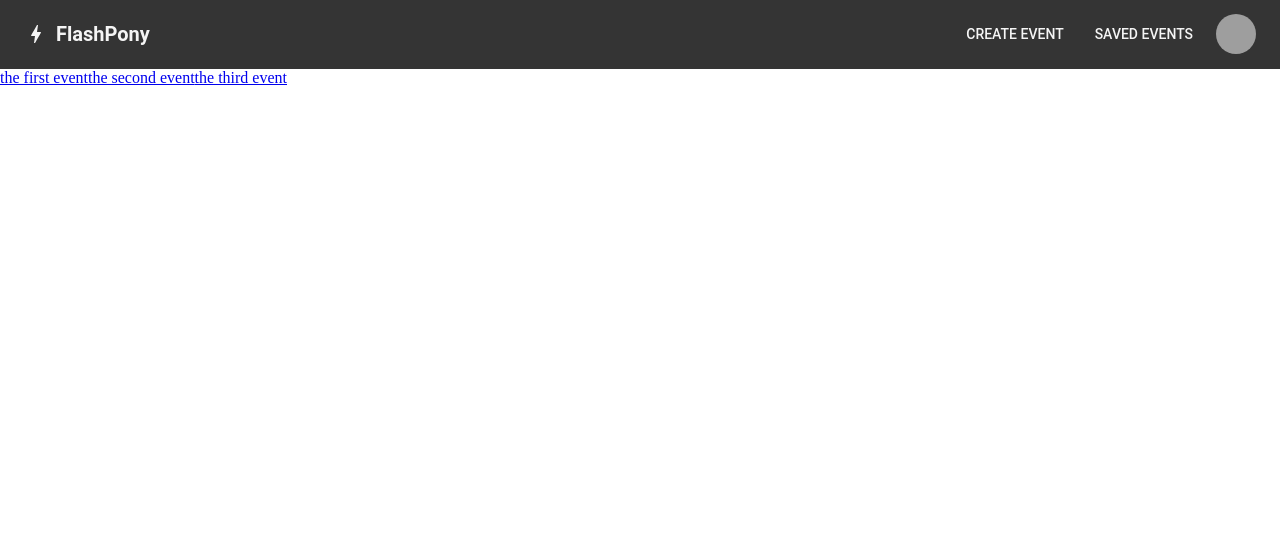
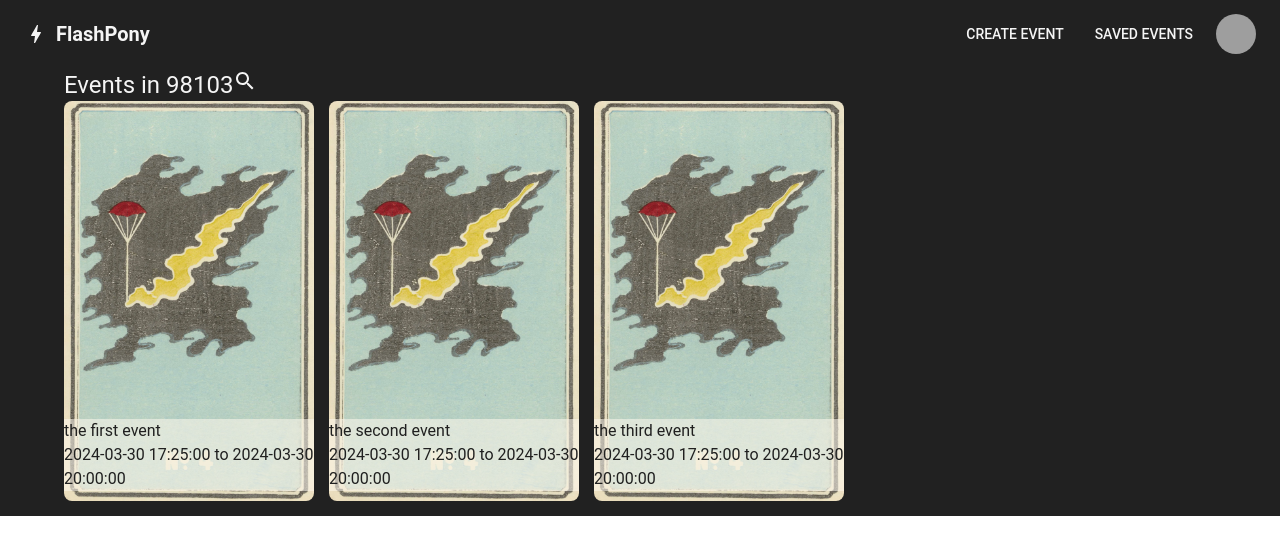
Before and after one commit to kalikokalikova/fp-client, a React (Vite) app: page /events in a window 1280 px wide. Shown: the top 554 px of the page. Built offline with nearby package versions, Linux system fonts and the light colour scheme; grey boxes are pictures that could not be loaded.

Commit message:
work in progress on events page

```diff
--- a/src/pages/EventsPage.jsx
+++ b/src/pages/EventsPage.jsx
@@ -1,18 +1,61 @@
-import React, {useState, useEffect} from "react";
+import React, { useState, useEffect } from "react";
 import dummyEvents from "../components/events/dummyEvents.json";
 import { Link } from "react-router-dom";
+import { Typography, Container, Box } from "@mui/material";
+import SearchIcon from "@mui/icons-material/Search";
 
 export default function EventsPage() {
   const [events, setEvents] = useState([]);
 
   useEffect(() => {
-    setEvents(dummyEvents)
-  },[])
+    setEvents(dummyEvents);
+  }, []);
 
+  const ConstructedEvent = ({ event }) => {
+    const backgroundImage = "url(../src/assets/dayCards/Day_1.webp)";
+    const startDateTime = event.starttime
+    const endDateTime = event.endtime
+    return (
+      <Box
+        sx={{
+          backgroundImage: backgroundImage,
+          backgroundSize: "cover", // Make the background cover the entire element
+          backgroundPosition: "center", // Center the image
+          width: "250px",
+          height: "400px",
+          borderRadius: "8px",
+          position: "relative",
+          margin: "0 15px 15px 0"
+        }}
 
-  return <>
-  {events.map((event) =>
-    <Link key={event.id} to={`${event.id}`}>{event.title}</Link>
-  )}
-  </>;
+      >
+        <Box sx={{ backgroundColor: "#fff9ef8a", position: "absolute", bottom: "10px", color: "primaryDark" }}>
+          <Typography>{event.title}</Typography>
+          <Typography>{startDateTime} to {endDateTime}</Typography>
+        </Box>
+
+      </Box>
+    );
+  };
+
+  return (
+    <>
+      <Box sx={{ backgroundColor: "primaryDark", color: "primaryLight" }}>
+        <Container>
+          <Typography variant="h5">
+            Events in 98103
+            <SearchIcon />
+          </Typography>
+          <Box sx={{ display: "flex" }}>
+          {events.map((event) => (
+            <Link key={event.id} to={`${event.id}`}>
+              <ConstructedEvent event={event} />
+            </Link>
+          ))}
+          </Box>
+
+        </Container>
+      </Box>
+    </>
+  );
 }
--- a/src/theme.jsx
+++ b/src/theme.jsx
@@ -2,7 +2,7 @@ import { createTheme } from '@mui/material/styles';
 
 const theme = createTheme({
   palette: {
-    primaryDark: "#181818e0", // custom charcoal
+    primaryDark: "#181818f5", // custom charcoal
     primaryLight: "#f5f5f5", // custom parchment
     text: {
       light: '#f5f5f5', // custome parchment
```
